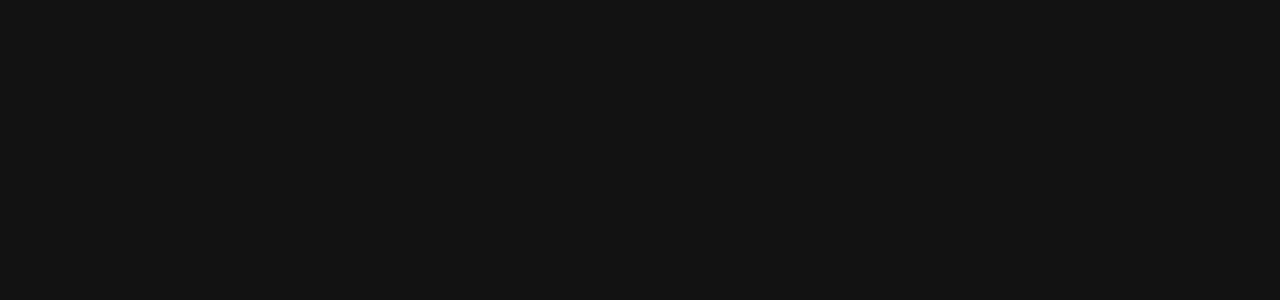
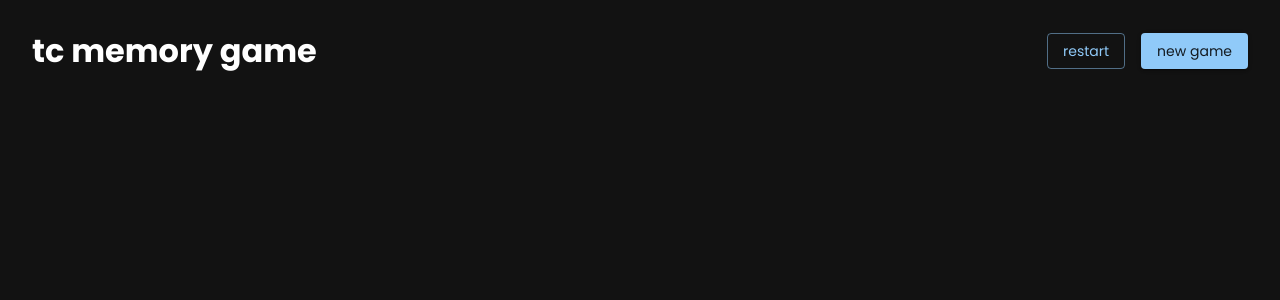
Before and after one commit to thiagocontelli/tc-memory-game, a React (Vite) app: page / in a window 1280 px wide. Shown: the top 300 px of the page. Built offline with nearby package versions, Linux system fonts and the light colour scheme.

Commit message:
feat: create Header component

```diff
--- a/src/App.tsx
+++ b/src/App.tsx
@@ -1,10 +1,12 @@
 import { CssBaseline, ThemeProvider } from "@mui/material";
+import { Header } from "./components/Header";
 import { defaultTheme } from "./themes/default";
 
 export function App () {
   return (
     <ThemeProvider theme={defaultTheme}>
       <CssBaseline />
+      <Header />
     </ThemeProvider>
   )
 }
--- /dev/null
+++ b/src/components/Header.tsx
@@ -0,0 +1,37 @@
+import { Box, Button, Typography } from '@mui/material';
+
+export function Header() {
+  return (
+    <Box
+      display="flex"
+      flex={1}
+      alignItems="center"
+      justifyContent="space-between"
+      padding="2rem"
+    >
+      <Typography variant="h2" fontSize="2rem" fontWeight="bold">
+        tc memory game
+      </Typography>
+      <Box display="flex" gap="1rem">
+        <Button
+          onClick={() => {
+            /* TODO */
+          }}
+          variant="outlined"
+          sx={{ textTransform: 'lowercase' }}
+        >
+          restart
+        </Button>
+        <Button
+          onClick={() => {
+            /* TODO */
+          }}
+          variant="contained"
+          sx={{ textTransform: 'lowercase' }}
+        >
+          new game
+        </Button>
+      </Box>
+    </Box>
+  );
+}
```
